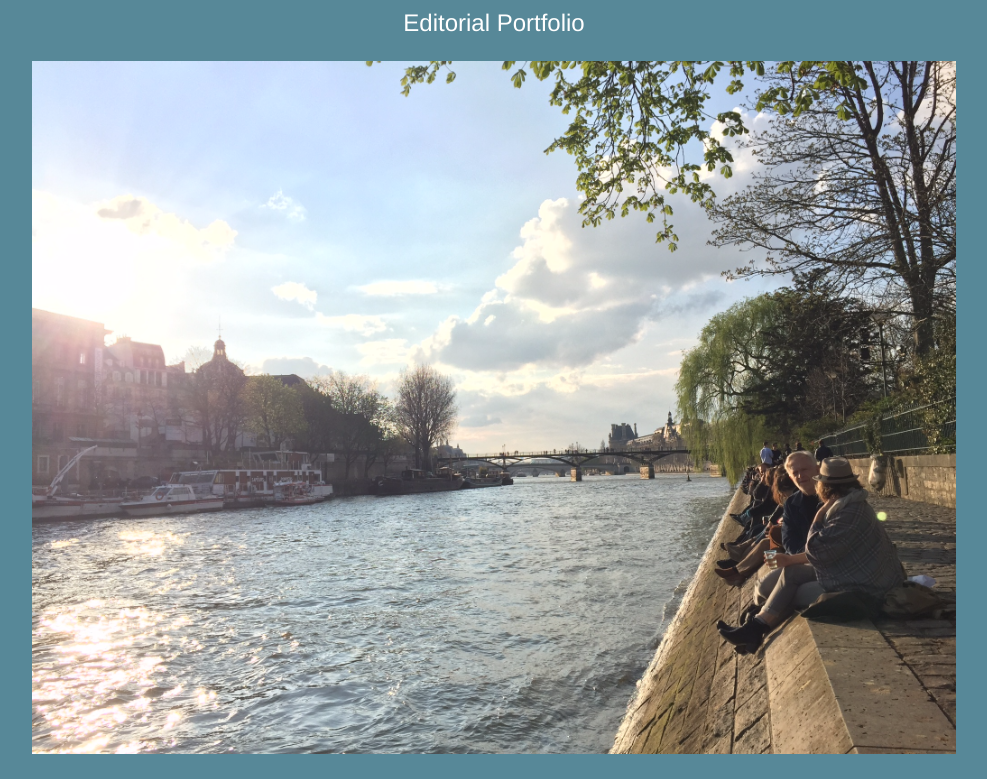
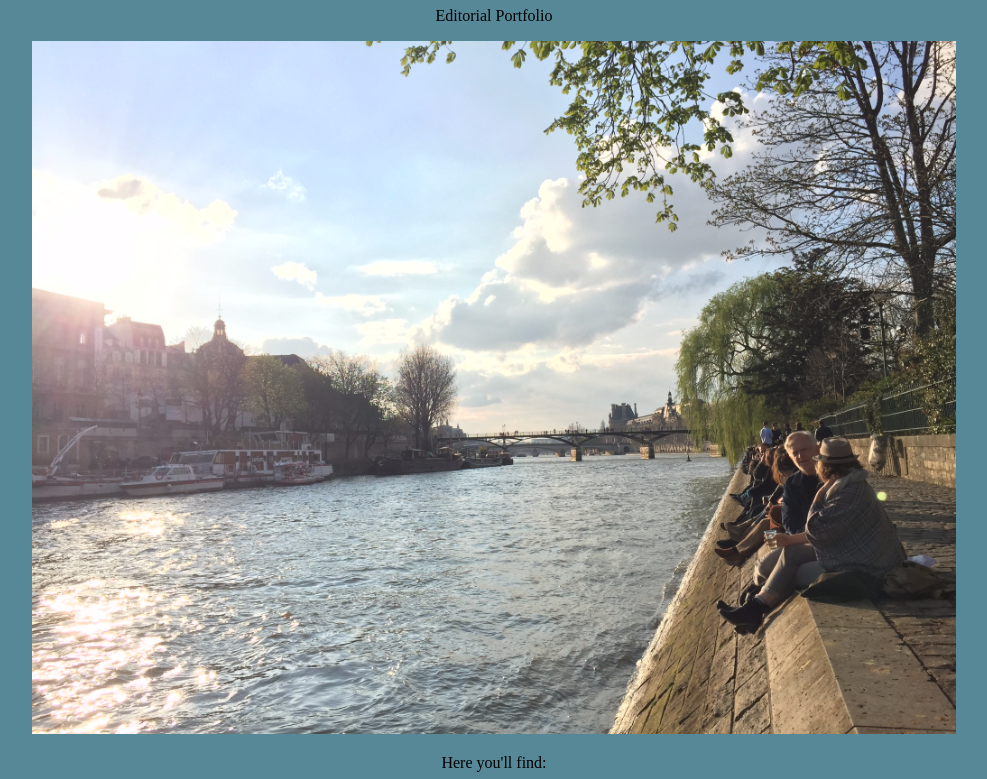
Before and after one commit to meridiantaylor/meridiantaylor.github.io, a plain HTML site: page unit_3/index.html in a window 1280 px wide. Shown: the part 73-852 px from the top of the page, without its empty margins (146-1133 px from the left). Drawn offline with Linux system fonts and the light colour scheme.

Commit message:
font update

```diff
--- a/unit_3/css/style.css
+++ b/unit_3/css/style.css
@@ -1,5 +1,5 @@
 body{background-color: rgb(87,136,152);
 text-align: center;}
-h1,p{color: rgb(255,255,255);
-font-family: Helvetica, sans-serif;}
-p{font-size: 24px;}
+color: rgb(255,255,255);
+font-family: Helvetica, sans-serif;
+font-size: 24px;}
```
